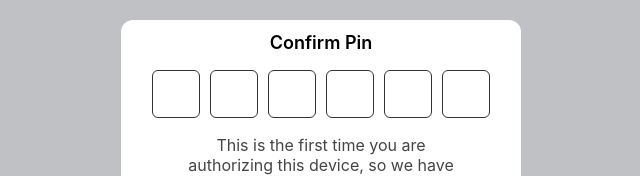
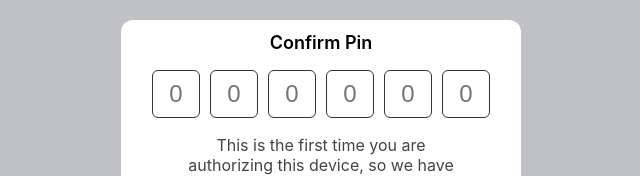
Before and after one commit to timothyac/email-pin-demo, a Next.js app: page / in a window 1280 px wide. Shown: the part 242-418 px from the top of the page, without its empty margins (319-959 px from the left). Built offline with nearby package versions, Linux system fonts and the light colour scheme.

Commit message:
added placeholder text

```diff
--- a/components/Home/PinSet.jsx
+++ b/components/Home/PinSet.jsx
@@ -75,6 +75,7 @@ export default function PinSet(props) {
         maxLength="1"
         id="pin-num-1"
         value={pin["pin-num-1"]}
+        placeholder="0"
         onChange={(e) => goToNextPin(e, pinRefs.pin2)}
         onKeyDown={(e) => goToPrevPin(e, null)}
       />
@@ -85,6 +86,7 @@ export default function PinSet(props) {
         maxLength="1"
         id="pin-num-2"
         value={pin["pin-num-2"]}
+        placeholder="0"
         onChange={(e) => goToNextPin(e, pinRefs.pin3)}
         onKeyDown={(e) => goToPrevPin(e, pinRefs.pin1)}
       />
@@ -95,6 +97,7 @@ export default function PinSet(props) {
         maxLength="1"
         id="pin-num-3"
         value={pin["pin-num-3"]}
+        placeholder="0"
         onChange={(e) => goToNextPin(e, pinRefs.pin4)}
         onKeyDown={(e) => goToPrevPin(e, pinRefs.pin2)}
       />
@@ -105,6 +108,7 @@ export default function PinSet(props) {
         maxLength="1"
         id="pin-num-4"
         value={pin["pin-num-4"]}
+        placeholder="0"
         onChange={(e) => goToNextPin(e, pinRefs.pin5)}
         onKeyDown={(e) => goToPrevPin(e, pinRefs.pin3)}
       />
@@ -115,6 +119,7 @@ export default function PinSet(props) {
         maxLength="1"
         id="pin-num-5"
         value={pin["pin-num-5"]}
+        placeholder="0"
         onChange={(e) => goToNextPin(e, pinRefs.pin6)}
         onKeyDown={(e) => goToPrevPin(e, pinRefs.pin4)}
       />
@@ -125,6 +130,7 @@ export default function PinSet(props) {
         maxLength="1"
         id="pin-num-6"
         value={pin["pin-num-6"]}
+        placeholder="0"
         onChange={(e) => goToNextPin(e, null)}
         onKeyDown={(e) => goToPrevPin(e, pinRefs.pin5)}
       />
```
